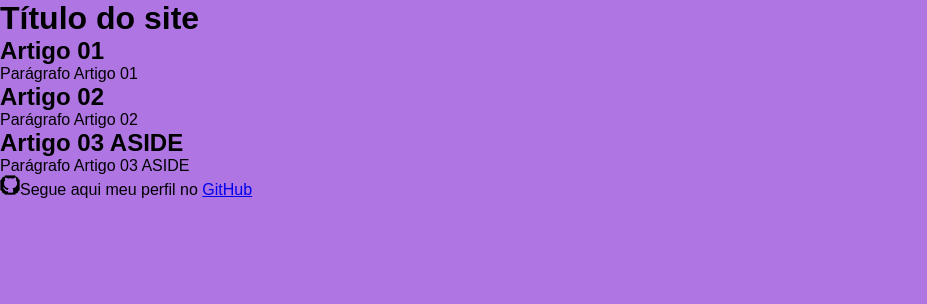
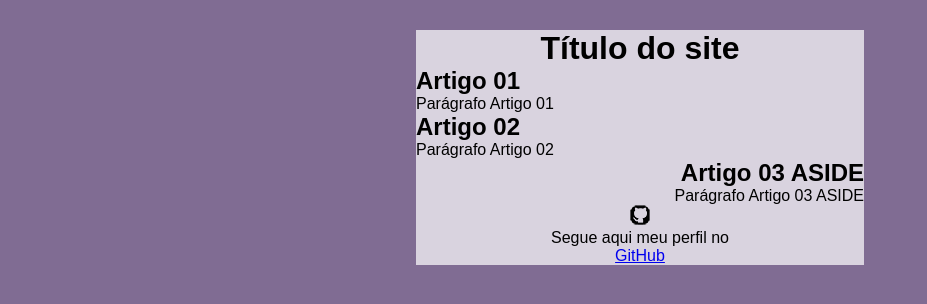
Before and after one commit to ArthurRodDev/Site-Concessionaria, a plain HTML site: page site/index.html in a window 1280 px wide. Shown: the whole page, without its empty margins (0-927 px from the left). Drawn offline with Linux system fonts and the light colour scheme.

Commit message:
Update style.css

```diff
--- a/site/index.html
+++ b/site/index.html
@@ -25,9 +25,7 @@
       </aside>
 
       <footer>
-        <ul>
-          <li><img src="images/icone-github.png" alt="ícone GitHub">Segue aqui meu perfil no <a href="https://github.com/ArthurRodDev">GitHub</a></li>
-        </ul>
+        <img src="images/icone-github.png" alt="ícone GitHub"><p>Segue aqui meu perfil no</p><a href="https://github.com/ArthurRodDev">GitHub</a>
       </footer>
     </main>
   </body>
--- a/site/styles/style.css
+++ b/site/styles/style.css
@@ -6,17 +6,30 @@
 }
 
 body {
-  background-color: rgb(174, 117, 227);
+  background-color: rgb(128, 108, 147);
 }
 
 main {
-  margin: auto;
+  width: 35%;
+  margin: 30px auto;
+  background-color: rgba(255, 255, 255, 0.7);
 }
 
 main header {
-  width: auto;
+  text-align: center;
+  display: block;
 }
-main header h2 {
-  margin: auto;
-  align-items: center;
+
+article {
+  direction: ltr;
+  width: 50%;
 }
+
+aside {
+  display: inline;
+  direction: rtl;
+}
+
+footer {
+  text-align: center;
+}
```
